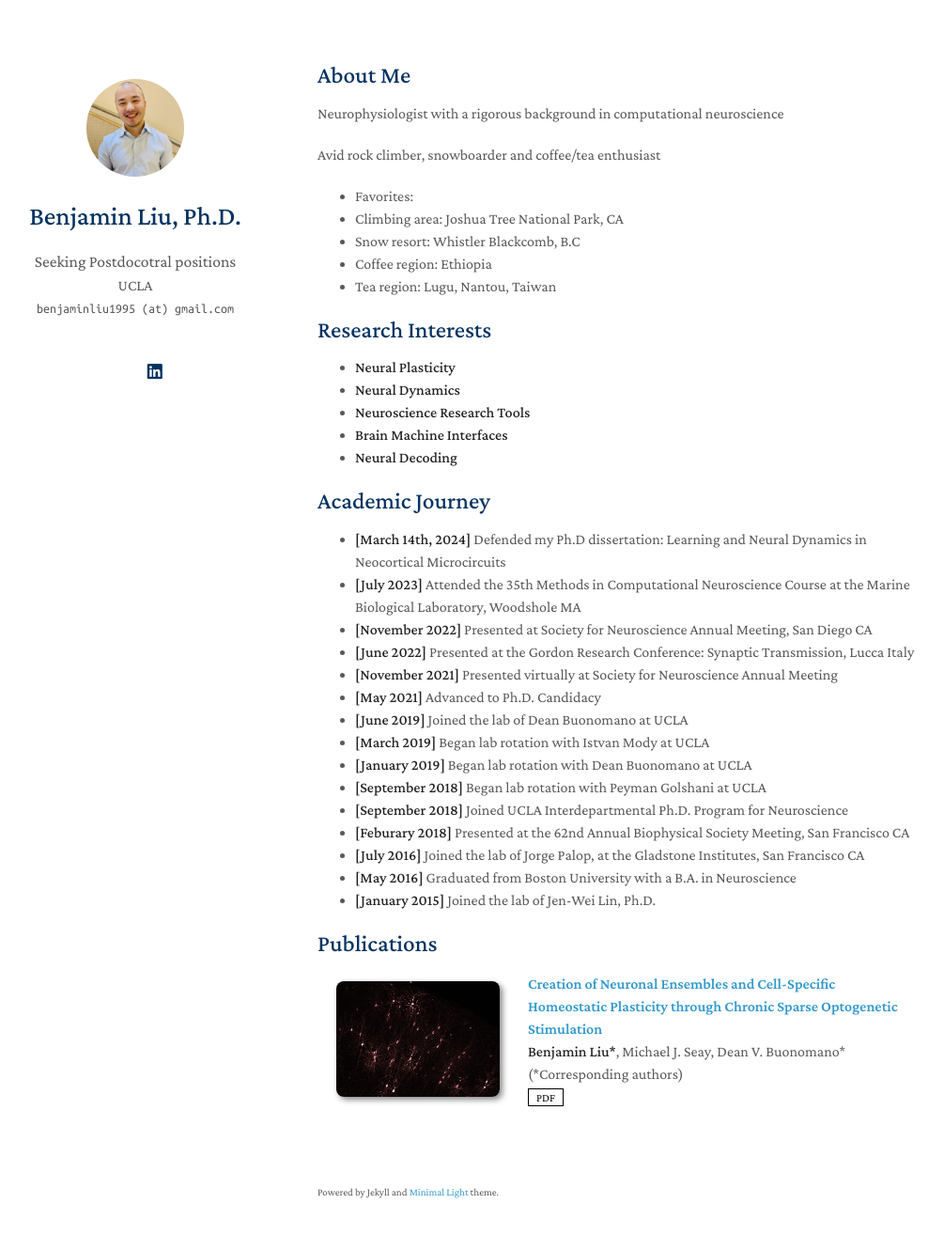
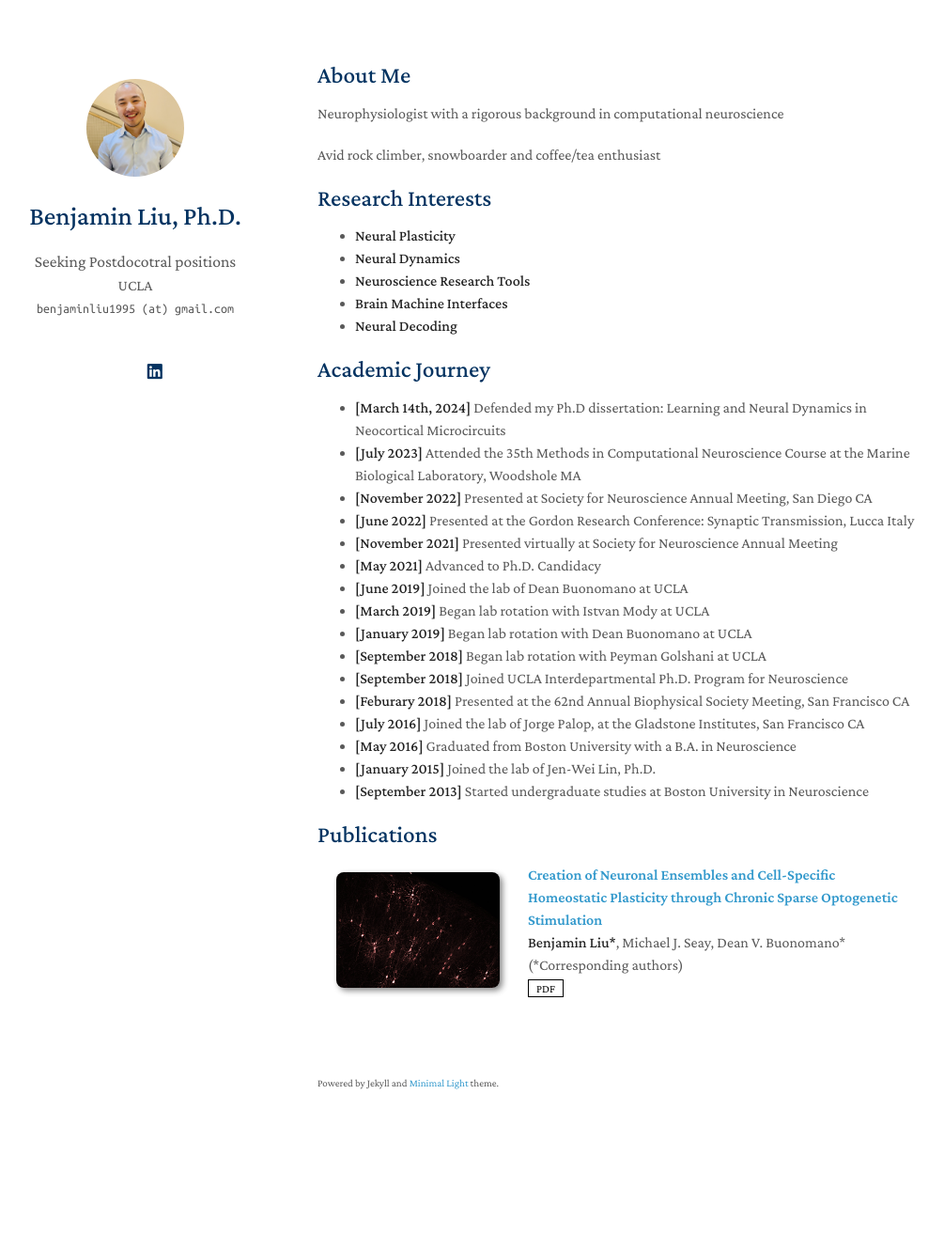
Before and after one commit to liuliuben/liuliuben.github.io, a Jekyll site: the page built from index.md, in a window 1280 px wide and 1349 px high. Shown: the top 1314 px of the window at 94% size, without its empty margins (132-1137 px from the left). Built offline with Jekyll 4.4.1, drawn with Linux system fonts in a browser that asks for light colours; nearby versions of some CDN libraries; a style sheet for code colours, icons or effects is not loaded; our own code applies the rules of GitHub Pages for plain Markdown files.

Commit message:
Update index.md

```diff
--- a/index.md
+++ b/index.md
@@ -7,11 +7,6 @@ layout: homepage
 Neurophysiologist with a rigorous background in computational neuroscience
 
 Avid rock climber, snowboarder and coffee/tea enthusiast
-- Favorites:
-- Climbing area: Joshua Tree National Park, CA
-- Snow resort: Whistler Blackcomb, B.C
-- Coffee region: Ethiopia
-- Tea region: Lugu, Nantou, Taiwan
 
 ## Research Interests
 
@@ -38,5 +33,6 @@ Avid rock climber, snowboarder and coffee/tea enthusiast
 - **[July 2016]** Joined the lab of Jorge Palop, at the Gladstone Institutes, San Francisco CA
 - **[May 2016]** Graduated from Boston University with a B.A. in Neuroscience
 - **[January 2015]** Joined the lab of Jen-Wei Lin, Ph.D.
+- **[September 2013]** Started undergraduate studies at Boston University in Neuroscience
 
 {% include_relative _includes/publications.md %}
```
